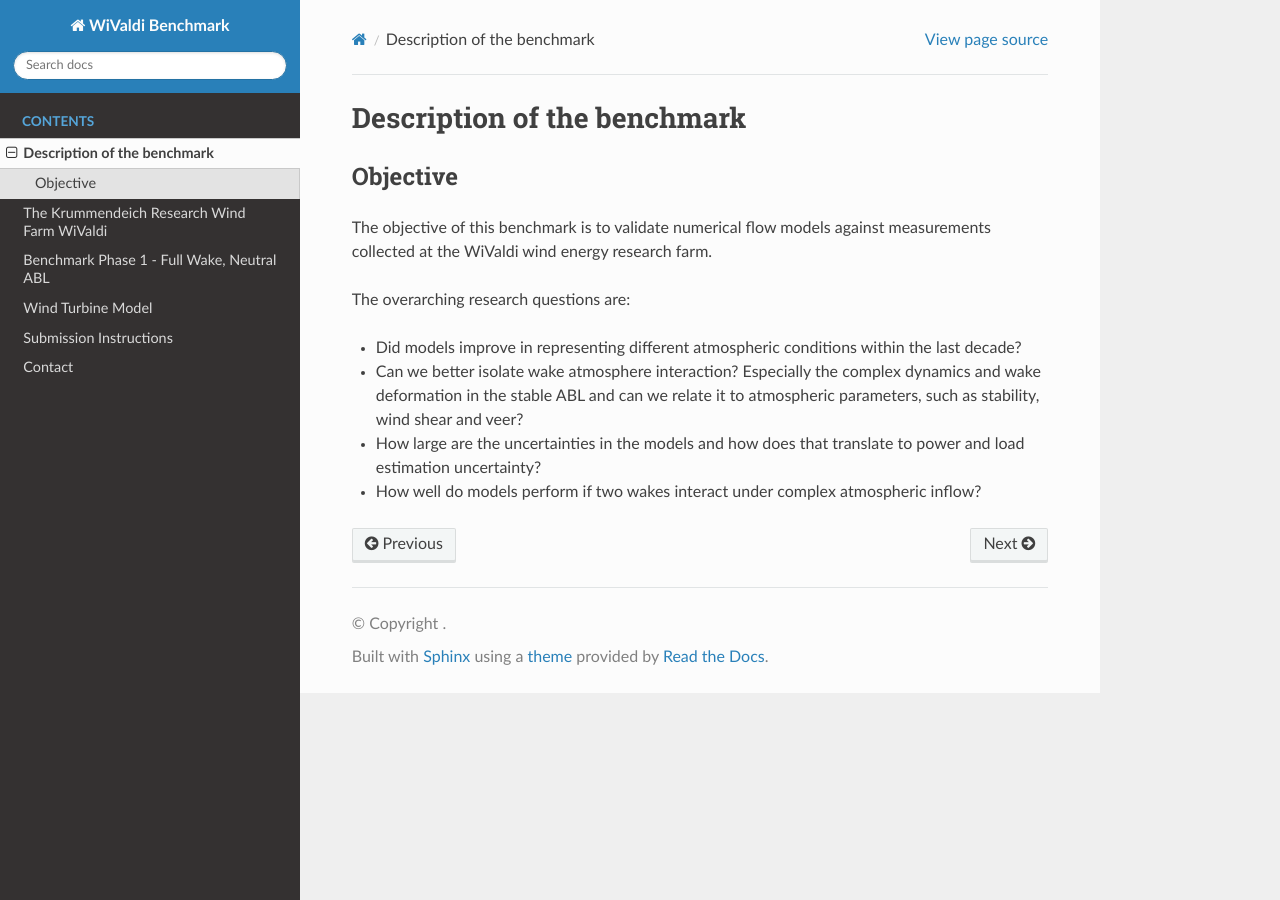
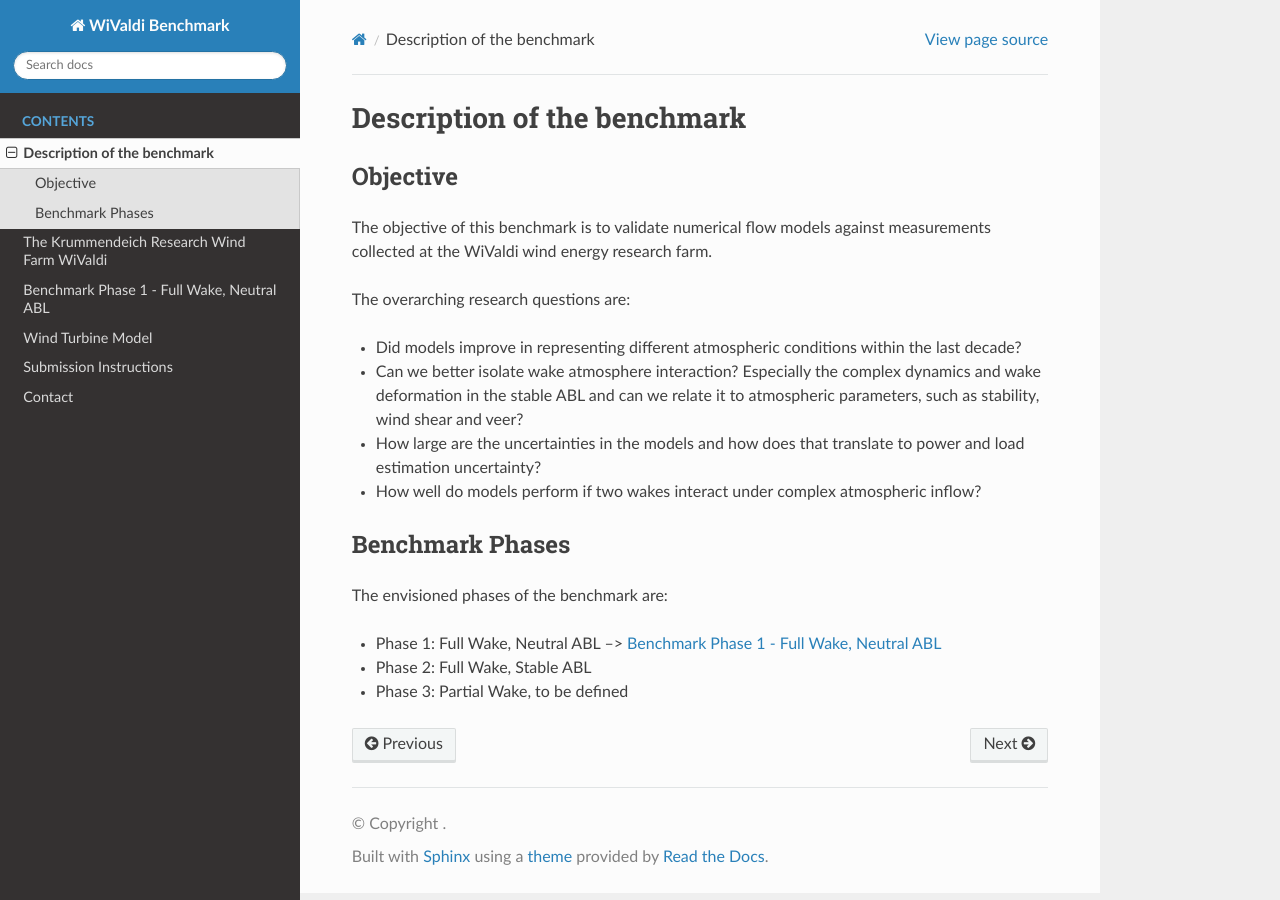
Before and after one commit to IEA-Wind-Task57-JAM/wivaldi_benchmark, a Sphinx documentation site: the page built from docs/description.rst, in a window 1280 px wide. Built offline with Sphinx 7.4.7 and the Read the Docs theme 3.1.0, drawn with Linux system fonts in a browser that asks for light colours; pages that are not in the unit, such as notebooks, are missing from menus.

Commit message:
description update

```diff
--- a/docs/description.rst
+++ b/docs/description.rst
@@ -13,3 +13,12 @@
 - Can we better isolate wake atmosphere interaction? Especially the complex dynamics and wake deformation in the stable ABL and can we relate it to atmospheric parameters, such as stability, wind shear and veer?
 - How large are the uncertainties in the models and how does that translate to power and load estimation uncertainty?
 - How well do models perform if two wakes interact under complex atmospheric inflow?
+
+Benchmark Phases
+----------------
+
+The envisioned phases of the benchmark are:
+
+* Phase 1: Full Wake, Neutral ABL --> :doc:`/phase_I`
+* Phase 2: Full Wake, Stable ABL
+* Phase 3: Partial Wake, to be defined
```
